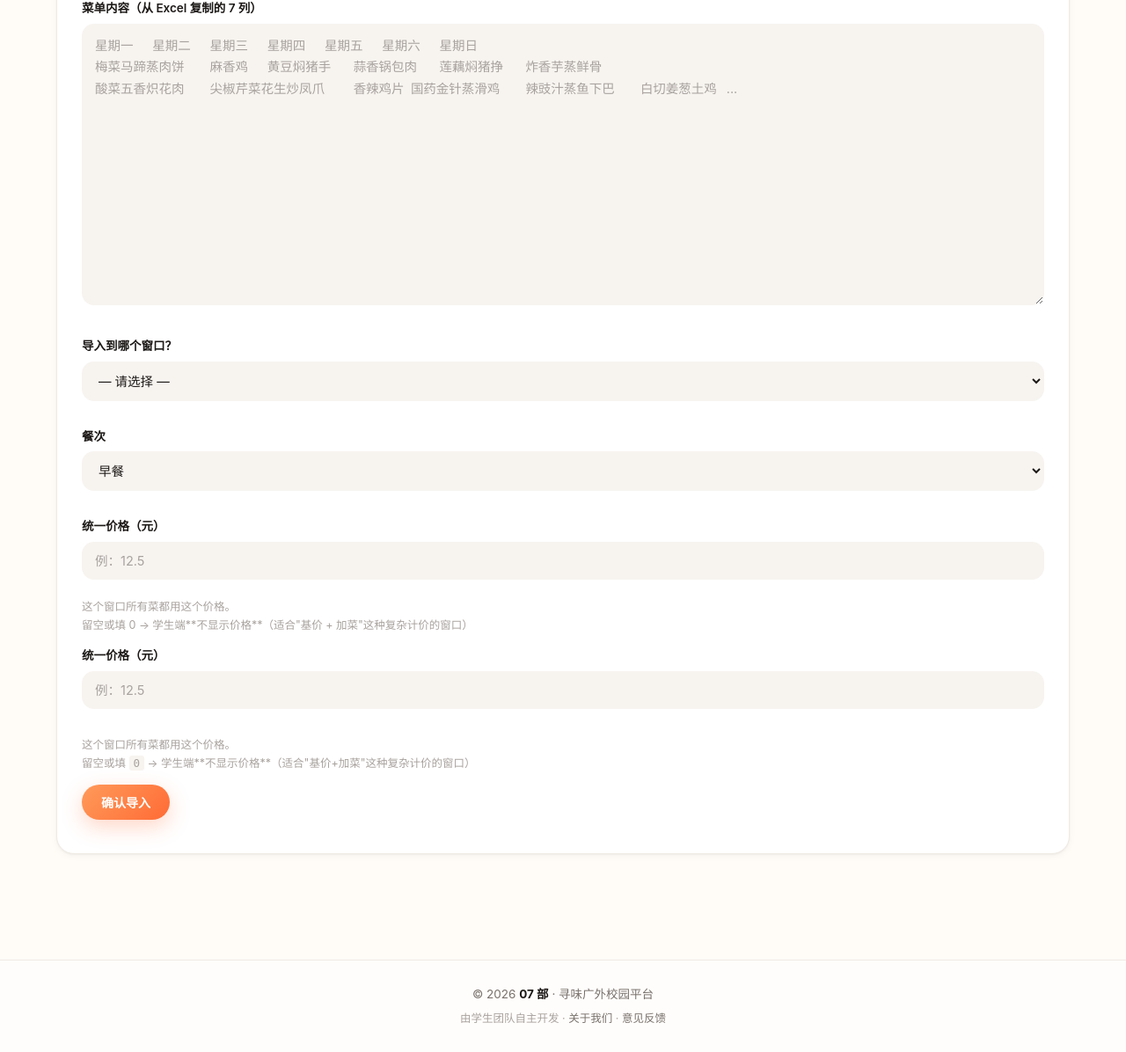
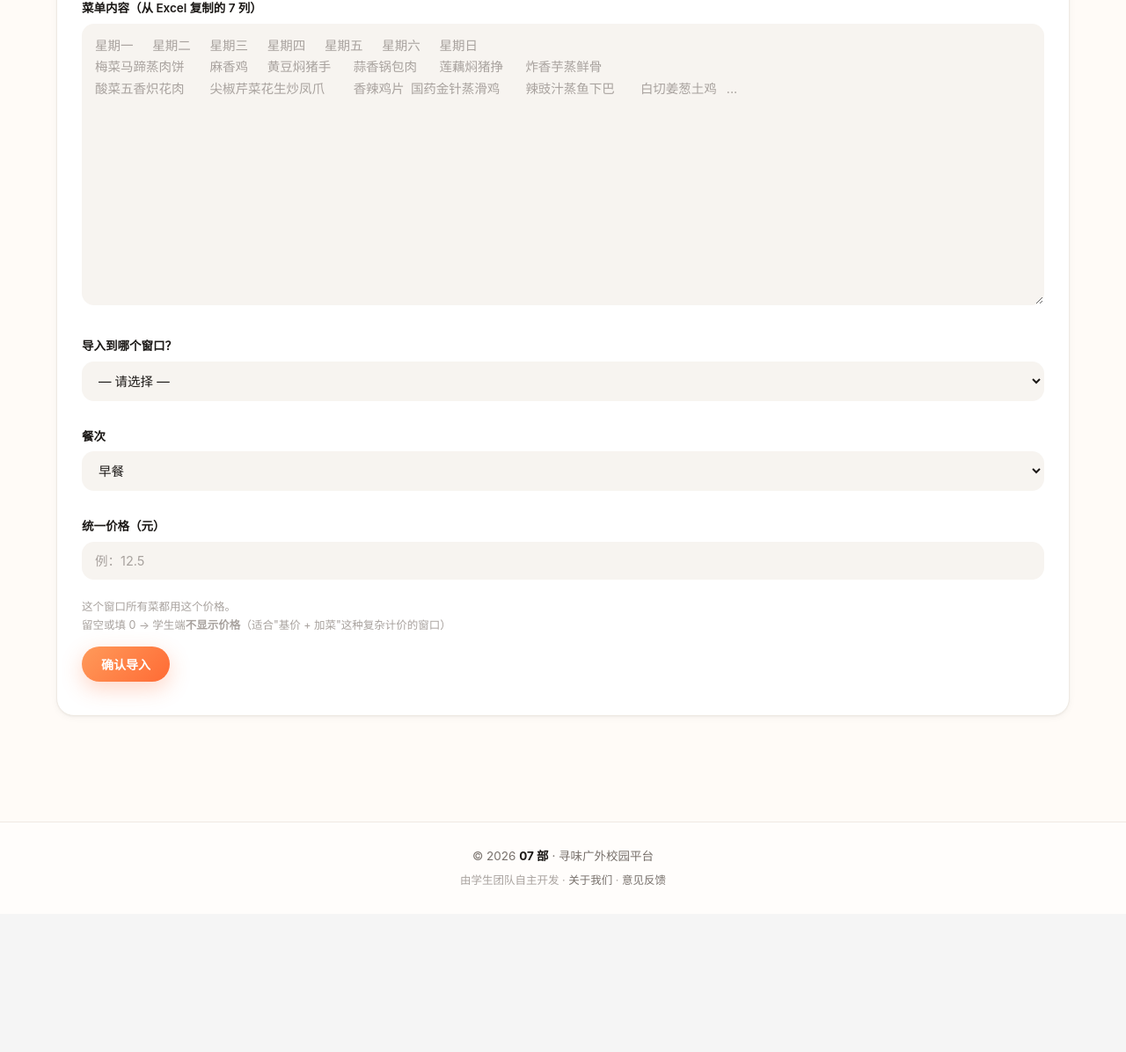
Before and after one commit to XiaoEr2026/XunweiGuangwai, a Flask app: page /admin/dishes/excel in a window 1280 px wide. Shown: the part 540-1736 px from the top of the page at 88% size. After the commit the page ends 1546 px from the top, so only its background shows below. Run offline with Flask 3, Linux system fonts and the light colour scheme; the visitor is signed in with stand-in values (Sample User, id 1); data that the repository does not hold is empty.

Commit message:
修复 Excel 导入页重复的价格输入框

```diff
--- a/templates/admin_dishes_excel.html
+++ b/templates/admin_dishes_excel.html
@@ -146,18 +146,9 @@
         </p>
         <p style="font-size: 12.5px; color: var(--text-tertiary); margin-top: -10px; line-height: 1.7;">
           这个窗口所有菜都用这个价格。<br>
-          留空或填 0 → 学生端**不显示价格**（适合"基价 + 加菜"这种复杂计价的窗口）
+          留空或填 0 → 学生端<strong>不显示价格</strong>（适合"基价 + 加菜"这种复杂计价的窗口）
         </p>
 
-        <p>
-          <label>统一价格（元）</label>
-          <input type="text" name="price" placeholder="例：12.5">
-          <p style="font-size: 12.5px; color: var(--text-tertiary); margin-top: 6px; line-height: 1.7;">
-            这个窗口所有菜都用这个价格。<br>
-            留空或填 <code style="background: var(--bg-subtle); padding: 1px 5px; border-radius: 3px;">0</code>
-            → 学生端**不显示价格**（适合"基价+加菜"这种复杂计价的窗口）
-          </p>
-        </p>
 
         <p>
           <button type="submit" class="btn">确认导入</button>
```
